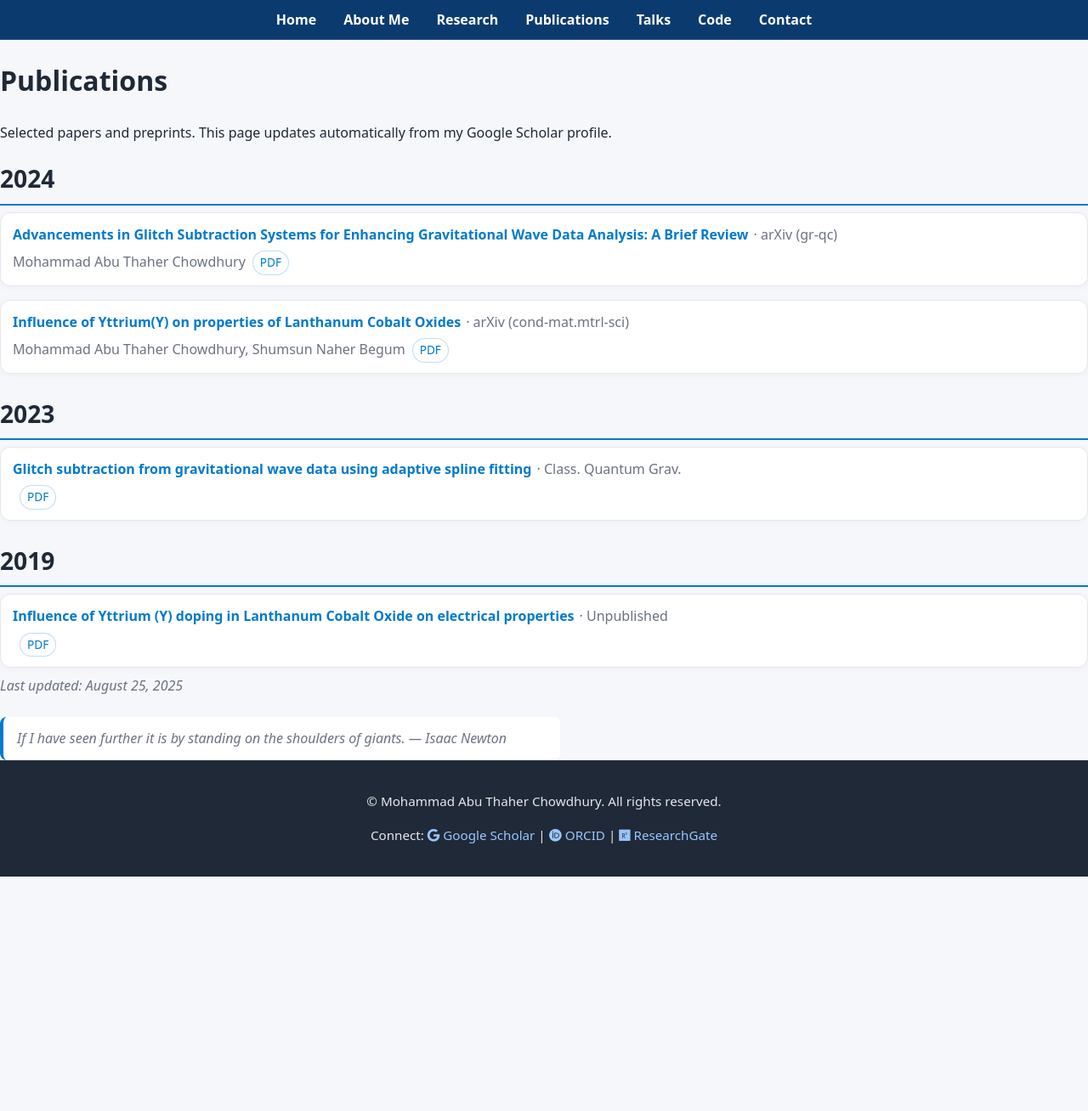
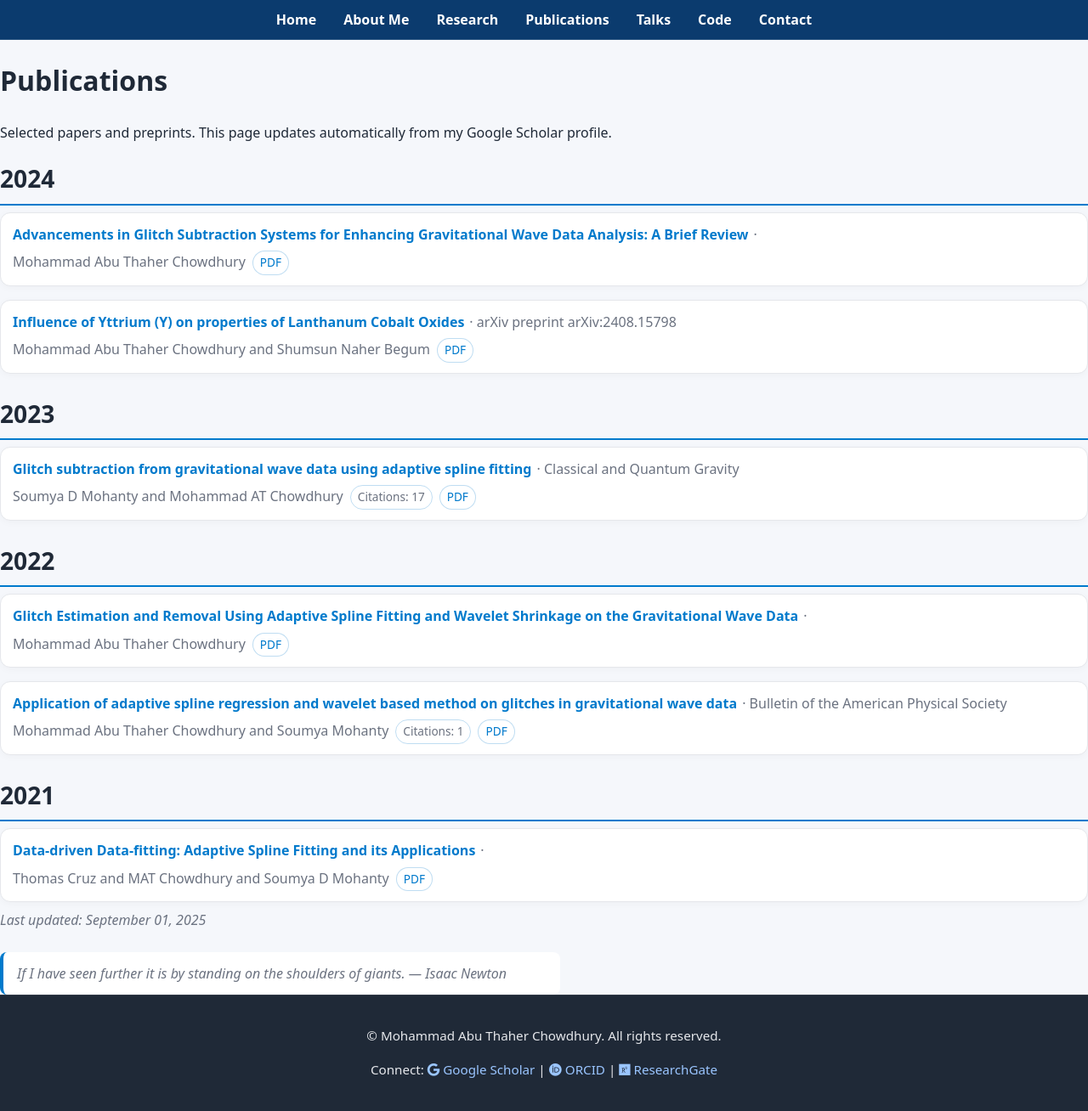
Before and after one commit to matc-thaher/website, a Jekyll site: the page built from publications.md, in a window 1280 px wide and 1308 px high. Shown: the whole window at 85% size. Built offline with Jekyll 4.4.1, drawn with Linux system fonts in a browser that asks for light colours.

Commit message:
chore: update publications from Google Scholar

```diff
--- a/_data/scholar.json
+++ b/_data/scholar.json
@@ -1,59 +1,59 @@
 {
-  "updated": "2025-08-25T04:38:36.773606Z",
+  "updated": "2025-09-01T03:51:38.156021Z",
   "publications": [
     {
-      "title": "Influence of Yttrium(Y) on properties of Lanthanum Cobalt Oxides",
-      "authors": "Mohammad Abu Thaher Chowdhury, Shumsun Naher Begum",
-      "year": 2024,
-      "venue": "arXiv (cond-mat.mtrl-sci)",
-      "url": "http://arxiv.org/abs/2408.15798v1",
-      "pdf_url": "http://arxiv.org/pdf/2408.15798v1",
-      "doi": "",
-      "citations": 0,
-      "source": [
-        "arxiv"
-      ]
+      "title": "Glitch subtraction from gravitational wave data using adaptive spline fitting",
+      "authors": "Soumya D Mohanty and Mohammad AT Chowdhury",
+      "year": 2023,
+      "venue": "Classical and Quantum Gravity",
+      "url": "https://iopscience.iop.org/article/10.1088/1361-6382/acd0fe/meta",
+      "pdf_url": "",
+      "citations": 17
     },
     {
-      "title": "Advancements in Glitch Subtraction Systems for Enhancing Gravitational\n  Wave Data Analysis: A Brief Review",
+      "title": "Application of adaptive spline regression and wavelet based method on glitches in gravitational wave data",
+      "authors": "Mohammad Abu Thaher Chowdhury and Soumya Mohanty",
+      "year": 2022,
+      "venue": "Bulletin of the American Physical Society",
+      "url": "https://meetings.aps.org/Meeting/TSF22/Session/F05.5",
+      "pdf_url": "",
+      "citations": 1
+    },
+    {
+      "title": "Influence of Yttrium (Y) on properties of Lanthanum Cobalt Oxides",
+      "authors": "Mohammad Abu Thaher Chowdhury and Shumsun Naher Begum",
+      "year": 2024,
+      "venue": "arXiv preprint arXiv:2408.15798",
+      "url": "https://arxiv.org/abs/2408.15798",
+      "pdf_url": "",
+      "citations": 0
+    },
+    {
+      "title": "Advancements in Glitch Subtraction Systems for Enhancing Gravitational Wave Data Analysis: A Brief Review",
       "authors": "Mohammad Abu Thaher Chowdhury",
       "year": 2024,
-      "venue": "arXiv (gr-qc)",
-      "url": "http://arxiv.org/abs/2406.01318v1",
-      "pdf_url": "http://arxiv.org/pdf/2406.01318v1",
-      "doi": "10.48550/ARXIV.2406.01318",
-      "citations": 0,
-      "source": [
-        "arxiv",
-        "orcid"
-      ]
+      "venue": "",
+      "url": "https://arxiv.org/abs/2406.01318",
+      "pdf_url": "",
+      "citations": 0
     },
     {
-      "title": "Glitch subtraction from gravitational wave data using adaptive spline fitting",
-      "authors": "",
-      "year": 2023,
-      "venue": "Class. Quantum Grav.",
-      "url": "https://doi.org/10.1088/1361-6382/acd0fe",
+      "title": "Glitch Estimation and Removal Using Adaptive Spline Fitting and Wavelet Shrinkage on the Gravitational Wave Data",
+      "authors": "Mohammad Abu Thaher Chowdhury",
+      "year": 2022,
+      "venue": "",
+      "url": "https://search.proquest.com/openview/7f68a2c9fc2972f4eb08e0d1a8fcbd2e/1?pq-origsite=gscholar&cbl=18750&diss=y",
       "pdf_url": "",
-      "doi": "10.1088/1361-6382/acd0fe",
-      "citations": 0,
-      "source": [
-        "crossref",
-        "orcid"
-      ]
+      "citations": 0
     },
     {
-      "title": "Influence of Yttrium (Y) doping in Lanthanum Cobalt Oxide on electrical properties",
-      "authors": "",
-      "year": 2019,
-      "venue": "Unpublished",
-      "url": "https://rgdoi.net/10.13140/RG.2.2.31831.07841",
+      "title": "Data-driven Data-fitting: Adaptive Spline Fitting and its Applications",
+      "authors": "Thomas Cruz and MAT Chowdhury and Soumya D Mohanty",
+      "year": 2021,
+      "venue": "",
+      "url": "https://repositories.lib.utexas.edu/items/fd04b32c-04dd-4d45-ad74-d6f5b4f2b174",
       "pdf_url": "",
-      "doi": "10.13140/RG.2.2.31831.07841",
-      "citations": 0,
-      "source": [
-        "orcid"
-      ]
+      "citations": 0
     }
   ]
 }
```
